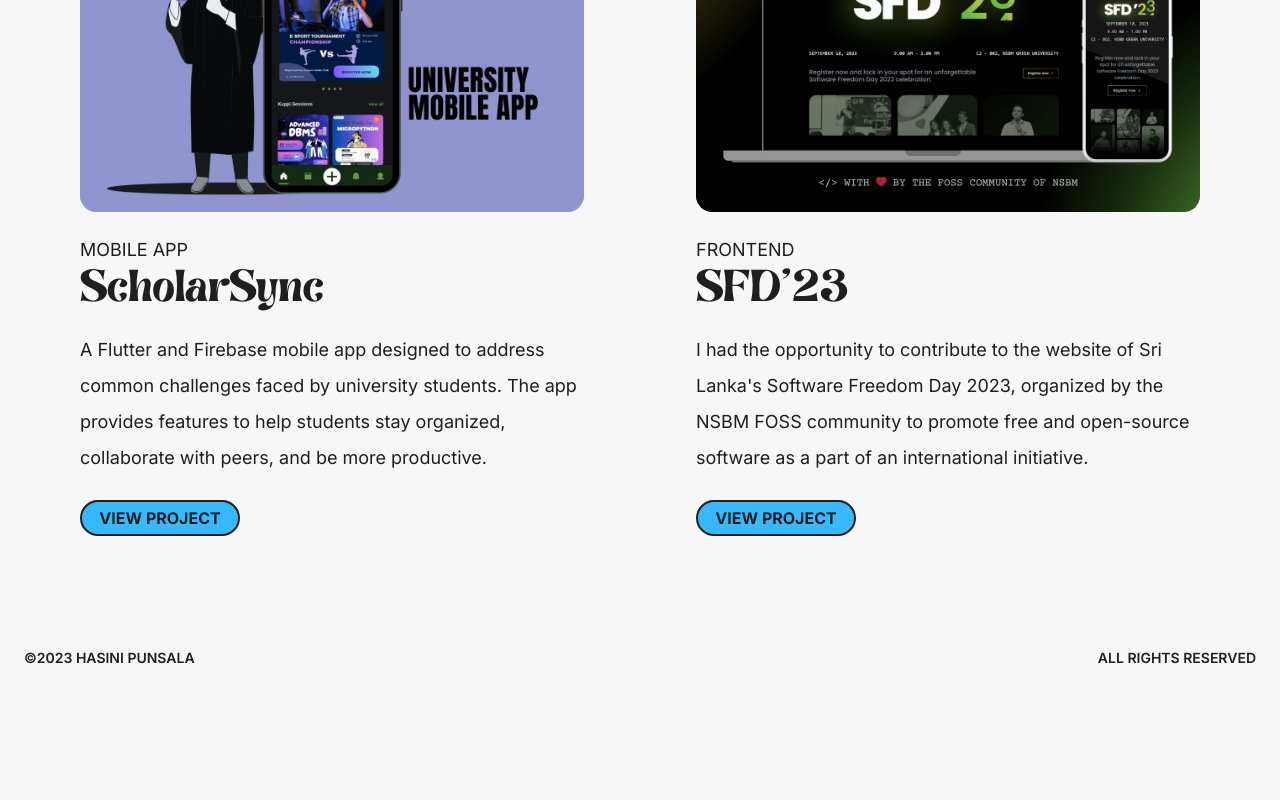
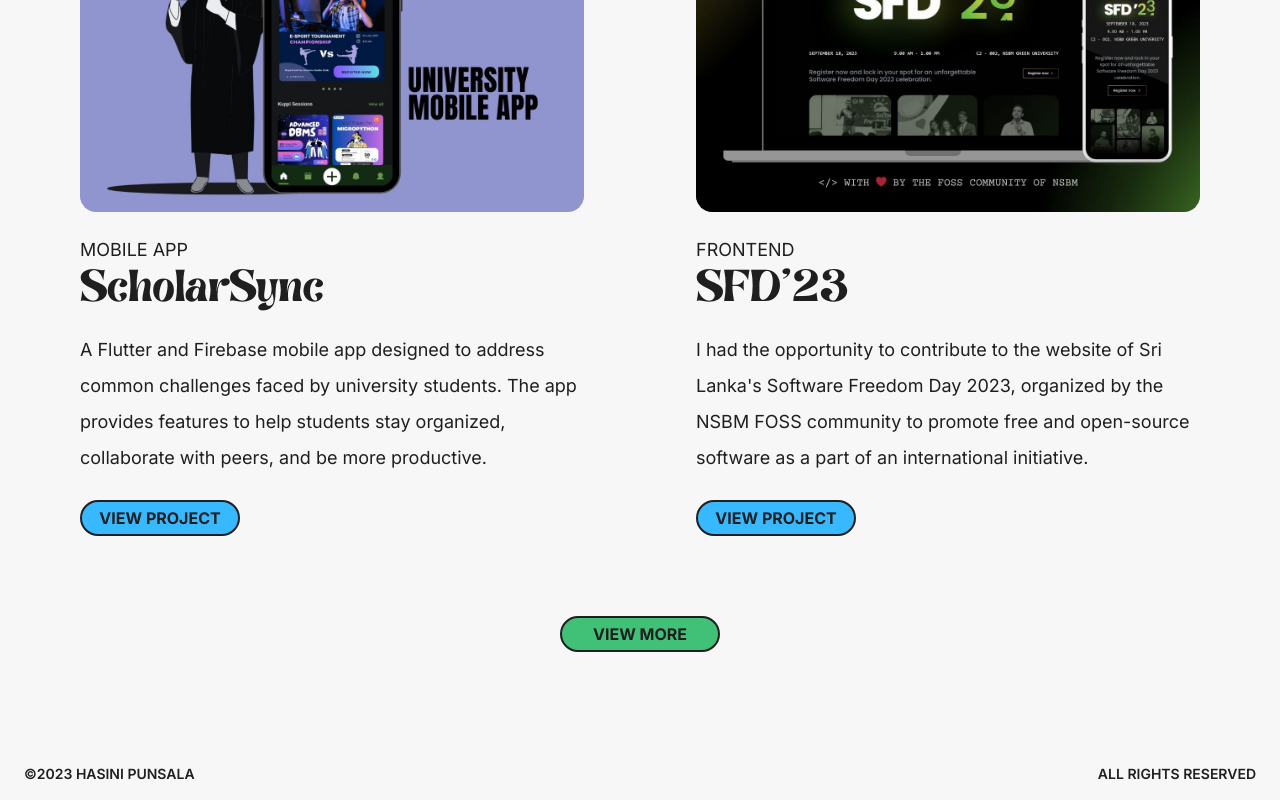
Before and after one commit to MAGHPMallawaarachchi/punsala-portfolio, a Next.js app: page / in a window 1280 px wide. Shown: the part 2341-3141 px from the top of the page. Before the commit the page ends 3025 px from the top, so only its background shows below. Built offline with nearby package versions, Linux system fonts and the light colour scheme.

Commit message:
Add Projects page and update Projects link

```diff
--- /dev/null
+++ b/app/projects/page.tsx
@@ -0,0 +1,9 @@
+import React from 'react';
+
+export default function ProjectsPage(){
+    return(
+        <div>
+            <h1>Projects Page</h1>
+        </div>
+    )
+}
--- a/components/Projects.tsx
+++ b/components/Projects.tsx
@@ -5,19 +5,9 @@
 import Project from './Project'
 import { ProjectData } from '@/constants'
 import Container from './Container'
+import Link from 'next/link'
 
 const Projects = () => {
-  const [visibleProjects, setVisibleProjects] = useState(4);
-  const maxVisibleProjects = 4;
-
-  const loadMoreProjects = () => {
-    setVisibleProjects(prevVisibleProjects => prevVisibleProjects + 4);
-  };
-
-  const loadLessProjects = () => {
-    setVisibleProjects(maxVisibleProjects);
-  };
-
   return (
     <Container>
       <section className='flex flex-col justify-center items-center overflow-hidden' id='projects'>
@@ -34,7 +24,7 @@
         </div>
 
         <div className='flex flex-wrap lg:justify-between justify-center gap-16'>
-          {ProjectData.slice(0, visibleProjects).map((project) => (
+          {ProjectData.map((project) => (
             <Project
               key={project.key}
               name={project.name}
@@ -46,16 +36,12 @@
           ))}
         </div>
 
-        {visibleProjects < ProjectData.length ? (
-          <div className='flex'>
-            <button className='button button-text bg-green w-[229px] mt-[30px]' onClick={loadMoreProjects}>View More</button>
-            {visibleProjects > maxVisibleProjects && (
-              <button className='button button-text bg-green w-[229px] mt-[30px] ml-[20px]' onClick={loadLessProjects}>View Less</button>
-            )}
+          <div className='flex sm:mt-20 mt-10'>
+            <Link href='/projects'>
+              <button className='button button-text bg-green w-40 py-2 sm:py-1 xsm:mt-0 mt-5'>View More</button>
+            </Link>
           </div>
-        ) : (
-          <div></div>
-        )}
+
       </section>
     </Container>
   )
--- a/constants/index.ts
+++ b/constants/index.ts
@@ -1,7 +1,7 @@
 export const NavLinks = [
     { href: '/', key: 'Home', text: 'Home' },
     { href: '/#about', key: 'About', text: 'About' },
-    { href: '/#projects', key: 'Projects', text: 'Projects' },
+    { href: '/projects', key: 'Projects', text: 'Projects' },
     { href: '/contact', key: 'Contact', text: 'Contact' },
 ];
 
```
